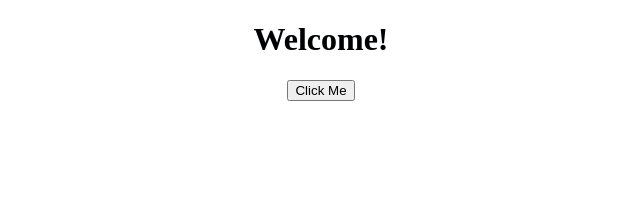
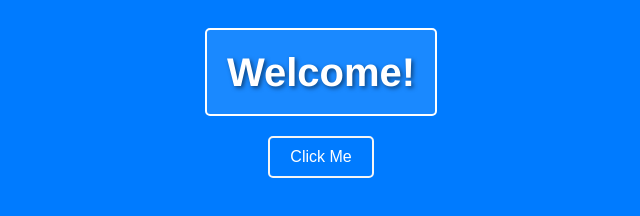
Before and after one commit to yasin1122/random-colors, a plain HTML site: page index.html in a window 1280 px wide. Shown: the whole page, without its empty margins (319-959 px from the left). Drawn offline with Linux system fonts and the light colour scheme.

Commit message:
Added Styles

```diff
--- a/app.css
+++ b/app.css
@@ -1,4 +1,56 @@
 body {
+    font-family: 'Helvetica', 'Arial', sans-serif;
+    line-height: 1.6;
+    background-color: #007BFF;
+    color: whitesmoke;
     text-align: center;
-    text-shadow: aliceblue 0px 0px 2px;
+    transition: background-color 0.3s ease;
 }
+
+body:hover {
+    background-color: #0056b3;
+}
+
+h1 {
+    font-size: 2.5em;
+    border: 2px solid #fff;
+    display: inline-block;
+    padding: 10px 20px;
+    margin: 20px auto;
+    border-radius: 5px;
+    background-color: rgba(255, 255, 255, 0.1);
+    color: #fff;
+    text-shadow: 2px 2px 4px rgba(0, 0, 0, 0.5);
+}
+
+h1:hover {
+    background-color: rgba(255, 255, 255, 0.3);
+}
+
+
+
+.button {
+    display: inline-block;
+    font-size: 1em;
+    text-decoration: none;
+    padding: 10px 20px;
+    border-radius: 5px;
+    color: #fff;
+    background-color: #007BFF;
+    border: 2px solid whitesmoke;
+    cursor: pointer;
+    transition: background-color 0.3s ease;
+}
+
+.button:hover {
+    background-color: #0056b3;
+}
+
+.button:active {
+    background-color: #003d80;
+    transform: scale(0.98);
+}
+
+.button:focus {
+    outline: none;
+}
--- a/index.html
+++ b/index.html
@@ -9,8 +9,8 @@
     </head>
     <body>
         <h1>Welcome!</h1>
-        <button>Click Me</button>
-
+        <br />
+        <button class="button">Click Me</button>
         <script src="app.js"></script>
     </body>
 </html>
```
